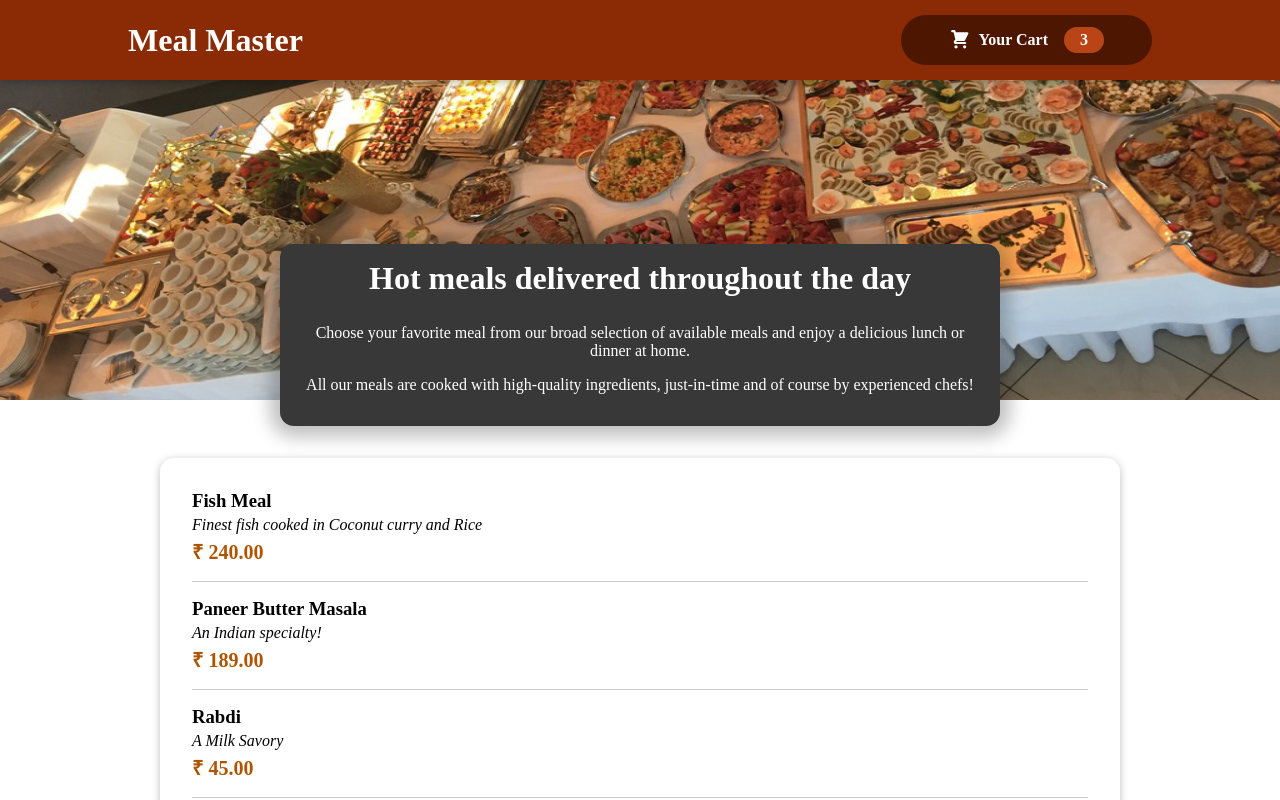
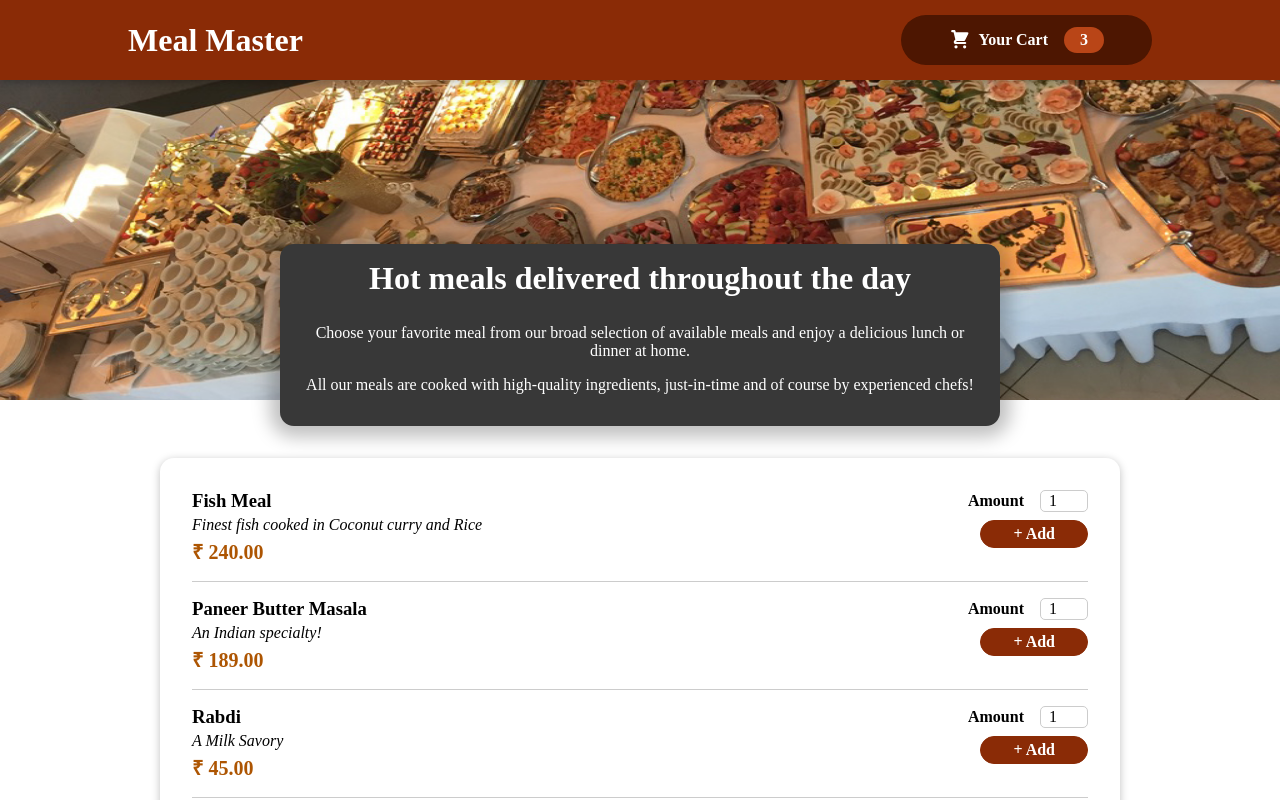
Before and after one commit to kamath7/restaurant-react, a React (Create React App) app: page / in a window 1280 px wide. Shown: the top 800 px of the page. Built offline with nearby package versions, Linux system fonts and the light colour scheme.

Commit message:
Beginning the form

```diff
--- a/src/components/Meals/MealItem/MealItem.js
+++ b/src/components/Meals/MealItem/MealItem.js
@@ -1,5 +1,6 @@
-import React from 'react';
-import classes from './MealItem.module.css';
+import React from "react";
+import classes from "./MealItem.module.css";
+import MealItemForm from "./MealItemForm";
 const MealItem = (props) => {
   return (
     <li className={classes.meal}>
@@ -8,7 +9,9 @@
         <div className={classes.description}>{props.description}</div>
         <div className={classes.price}>{`₹ ${props.price.toFixed(2)}`}</div>
       </div>
-			<div>{/*Add Form */}</div>
+      <div>
+        <MealItemForm />
+      </div>
     </li>
   );
 };
--- a/src/components/Meals/MealItem/MealItemForm.js
+++ b/src/components/Meals/MealItem/MealItemForm.js
@@ -0,0 +1,22 @@
+import React from 'react'
+
+import Input from '../../UI/Input'
+import classes from './MealItemForm.module.css';
+const MealItemForm = () => {
+    return (
+        <form className={classes.form}>
+            <Input label="Amount" input={{
+                id:'amount',
+                type:'number',
+                min:'1',
+                max:'5',
+                step:'1',
+                defaultValue:'1',
+                placeholder:'1'
+            }}/>
+            <button>+ Add</button>
+        </form>
+    )
+}
+
+export default MealItemForm
--- /dev/null
+++ b/src/components/Meals/MealItem/MealItemForm.module.css
@@ -0,0 +1,20 @@
+.form {
+    text-align: right;
+  }
+
+  .form button {
+    font: inherit;
+    cursor: pointer;
+    background-color: #8a2b06;
+    border: 1px solid #8a2b06;
+    color: white;
+    padding: 0.25rem 2rem;
+    border-radius: 20px;
+    font-weight: bold;
+  }
+
+  .form button:hover,
+  .form button:active {
+    background-color: #641e03;
+    border-color: #641e03;
+  }
--- /dev/null
+++ b/src/components/UI/Input.js
@@ -0,0 +1,12 @@
+import React from "react";
+import classes from "./Input.module.css";
+const Input = (props) => {
+  return (
+    <div className={classes.input}>
+      <label htmlFor={props.input.id}>{props.label}</label>
+      <input {...props.input} />
+    </div>
+  );
+};
+
+export default Input;
--- /dev/null
+++ b/src/components/UI/Input.module.css
@@ -0,0 +1,18 @@
+.input {
+    display: flex;
+    align-items: center;
+    margin-bottom: 0.5rem;
+  }
+
+  .input label {
+    font-weight: bold;
+    margin-right: 1rem;
+  }
+
+  .input input {
+    width: 3rem;
+    border-radius: 5px;
+    border: 1px solid #ccc;
+    font: inherit;
+    padding-left: 0.5rem;
+  }
```
Lines whose indentation alone changed are shown as unchanged.
